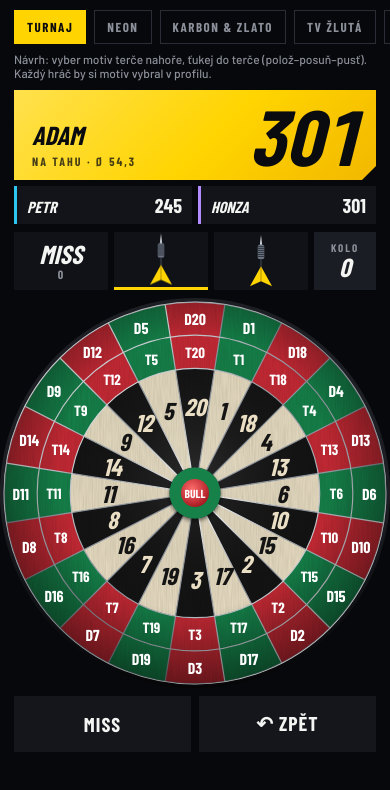
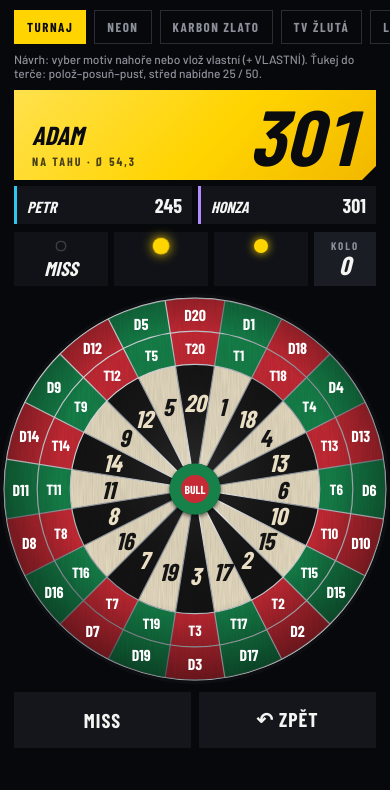
Before and after one commit to borladam6-coder/sipky, a plain HTML site: page design.html in a window 390 px wide. Both pictures are taken after a click on the button "MISS". Drawn offline with nearby package versions, Linux system fonts and the light colour scheme; a web font is replaced by a local one.

Commit message:
Návrh: tečky místo šipek, střed 25/50, vlastní motivy z JSON + šablona pro AI
Co-Authored-By: Claude Opus 5.5 <noreply@anthropic.com>
Claude-Session: https://claude.ai/code/session_01My5sk5yZiBw2parap7YXiU

```diff
--- a/design.html
+++ b/design.html
@@ -25,20 +25,21 @@ button{font:inherit;color:inherit;border:0;background:none;padding:0;cursor:poin
 .others{display:flex;gap:6px;margin:6px 14px 0}
 .others div{flex:1;background:#12141A;padding:7px 10px;display:flex;justify-content:space-between;align-items:baseline;border-left:3px solid var(--c)}
 .others b{font:italic 800 16px var(--cd);text-transform:uppercase}.others span{font:800 20px var(--cd)}
-/* šipky v kole */
-.rack{display:grid;grid-template-columns:repeat(3,1fr) auto;gap:6px;margin:8px 14px 0;align-items:stretch}
-.slot{position:relative;height:58px;background:#101217;display:flex;align-items:center;justify-content:center;overflow:hidden}
-.slot svg{transition:transform .45s cubic-bezier(.5,-.4,.6,1),opacity .45s}
-.slot.used svg{transform:translateY(-60px) rotate(-8deg);opacity:0}
-.slot .hit{position:absolute;inset:0;display:flex;flex-direction:column;align-items:center;justify-content:center;opacity:0;transform:scale(.6);transition:all .35s cubic-bezier(.3,1.5,.5,1) .15s}
-.slot.used .hit{opacity:1;transform:scale(1)}
-.hit b{font:italic 800 26px/1 var(--cd)}.hit small{font:700 12px var(--cd);color:var(--mut);letter-spacing:1px}
-.hit b.t{color:#FF5A5A}.hit b.d{color:#2EE08F}
-.slot.next{box-shadow:inset 0 -3px 0 var(--acc)}
-.slot.next svg{animation:bob 1.6s ease-in-out infinite}
-@keyframes bob{50%{transform:translateY(-3px)}}
+/* šipky v kole: 3 tečky */
+.rack{display:grid;grid-template-columns:repeat(3,1fr) auto;gap:6px;margin:8px 14px 0}
+.slot{height:54px;background:#101217;display:flex;flex-direction:column;align-items:center;justify-content:center;gap:5px}
+.dot{width:14px;height:14px;border-radius:50%;background:var(--doton);box-shadow:0 0 10px var(--doton);transition:all .3s cubic-bezier(.3,1.6,.5,1)}
+.slot.used .dot{background:transparent;box-shadow:inset 0 0 0 2px var(--dotoff);transform:scale(.8)}
+.slot.next .dot{animation:pulse 1.2s ease-in-out infinite}
+@keyframes pulse{50%{transform:scale(1.25)}}
+.slot b{font:italic 800 20px/1 var(--cd);min-height:20px;opacity:0;transform:translateY(6px);transition:all .3s}
+.slot.used b{opacity:1;transform:none}.slot b.t{color:#FF5A5A}.slot b.d{color:#2EE08F}
 .tot{min-width:62px;background:#1A1D24;display:flex;flex-direction:column;align-items:center;justify-content:center;padding:0 10px}
 .tot small{font:700 11px var(--cd);letter-spacing:2px;color:var(--mut)}.tot b{font:italic 800 26px/1 var(--cd)}
+.cust{display:none;margin:4px 14px 8px;gap:8px;flex-direction:column}.cust.on{display:flex}
+.cust textarea{height:150px;background:#0A0B0F;color:var(--ink);border:1px solid #3A3D46;font:12px ui-monospace,monospace;padding:8px}
+.cust button{height:44px;background:var(--acc);color:#0A0B0F;font:800 16px var(--cd);letter-spacing:1px}
+.cust p{margin:0;font-size:12px;color:#FF7A7A}
 /* terč */
 .bdw{position:relative;width:min(100% - 4px,62dvh);margin:10px auto 0;touch-action:none;user-select:none;-webkit-user-select:none;-webkit-touch-callout:none}
 .bdw svg{display:block;width:100%;height:auto;overflow:visible}
@@ -64,7 +65,8 @@ button{font:inherit;color:inherit;border:0;background:none;padding:0;cursor:poin
 </style></head><body>
 <div class="app">
   <div class="themes" id="themes"></div>
-  <p class="hint">Návrh: vyber motiv terče nahoře, ťukej do terče (polož–posuň–pusť). Každý hráč by si motiv vybral v profilu.</p>
+  <div class="cust" id="cust"><textarea id="custta" placeholder="Sem vlož motiv ve formátu JSON (podle šablony)…"></textarea><p id="custerr"></p><button id="custok">POUŽÍT MOTIV</button></div>
+  <p class="hint">Návrh: vyber motiv nahoře nebo vlož vlastní (+ VLASTNÍ). Ťukej do terče: polož–posuň–pusť, střed nabídne 25 / 50.</p>
   <div class="score"><div><div class="nm" id="nm">Adam</div><div class="sub">NA TAHU · Ø 54,3</div></div><div class="big" id="big">301</div></div>
   <div class="others"><div style="--c:#2EC5F0"><b>Petr</b><span>245</span></div><div style="--c:#B28CFF"><b>Honza</b><span>301</span></div></div>
   <div class="rack" id="rack"></div>
@@ -79,65 +81,84 @@ const DEFS=`
 <radialGradient id="shade" cx="50%" cy="45%" r="55%"><stop offset="0" stop-color="#fff" stop-opacity=".10"/><stop offset=".65" stop-color="#000" stop-opacity="0"/><stop offset="1" stop-color="#000" stop-opacity=".45"/></radialGradient>
 <linearGradient id="silver" x1="0" y1="0" x2="1" y2="1"><stop offset="0" stop-color="#F4F6F8"/><stop offset=".5" stop-color="#8E959E"/><stop offset="1" stop-color="#E2E6EA"/></linearGradient>
 <linearGradient id="gold" x1="0" y1="0" x2="1" y2="1"><stop offset="0" stop-color="#FFF1B8"/><stop offset=".45" stop-color="#C9962B"/><stop offset="1" stop-color="#FFE08A"/></linearGradient>
-<radialGradient id="rim" cx="50%" cy="40%" r="60%"><stop offset=".85" stop-color="#1C1E24"/><stop offset="1" stop-color="#050506"/></radialGradient>
-<filter id="fiber" x="0" y="0" width="100%" height="100%"><feTurbulence type="fractalNoise" baseFrequency=".9 .05" numOctaves="2" seed="4"/><feColorMatrix values="0 0 0 0 0  0 0 0 0 0  0 0 0 0 0  0 0 0 .55 0"/></filter>
+<filter id="sisal" x="0" y="0" width="100%" height="100%"><feTurbulence type="fractalNoise" baseFrequency=".9 .05" numOctaves="2" seed="4"/><feColorMatrix values="0 0 0 0 0  0 0 0 0 0  0 0 0 0 0  0 0 0 .55 0"/></filter>
+<filter id="brushed" x="0" y="0" width="100%" height="100%"><feTurbulence type="fractalNoise" baseFrequency=".02 1.2" numOctaves="1" seed="2"/><feColorMatrix values="0 0 0 0 1  0 0 0 0 1  0 0 0 0 1  0 0 0 .35 0"/></filter>
 <filter id="glow" x="-20%" y="-20%" width="140%" height="140%"><feGaussianBlur stdDeviation="3" result="b"/><feMerge><feMergeNode in="b"/><feMergeNode in="SourceGraphic"/></feMerge></filter>
 <filter id="soft" x="-30%" y="-30%" width="160%" height="160%"><feDropShadow dx="0" dy="2" stdDeviation="2" flood-opacity=".6"/></filter>
-<pattern id="carbon" width="8" height="8" patternUnits="userSpaceOnUse" patternTransform="rotate(45)"><rect width="8" height="8" fill="#15171B"/><rect width="4" height="4" fill="#1F2228"/><rect x="4" y="4" width="4" height="4" fill="#1F2228"/></pattern>
-<radialGradient id="bullR" cx="40%" cy="35%" r="70%"><stop offset="0" stop-color="#FF6B6B"/><stop offset="1" stop-color="#A3151D"/></radialGradient>`;
-const TH={
- turnaj:{name:'Turnaj',s:['#141414','#EADFC4'],r:['#C62A35','#16824A'],wire:'url(#silver)',ww:1.1,lab:['#EADFC4','#141414','#fff'],fiber:.22,shade:1,bull:['#16824A','url(#bullR)'],rim:'url(#rim)'},
- neon:{name:'Neon',s:['#0B0E17','#121829'],r:['rgba(255,46,151,.16)','rgba(0,229,255,.14)'],rs:['#FF2E97','#00E5FF'],wire:'#1E2740',ww:1,lab:['#7DF9FF','#7DF9FF','#fff'],glow:1,bull:['#00E5FF','#FF2E97'],rim:'#05060B'},
- zlato:{name:'Karbon & zlato',s:['url(#carbon)','#2A2620'],r:['#7A0F1C','#0D5E3A'],wire:'url(#gold)',ww:1.4,lab:['#E9C46A','#F3E3B5','#FFF1C8'],shade:1,bull:['#0D5E3A','#7A0F1C'],rim:'#0B0B0C',edge:'url(#gold)'},
- tv:{name:'TV žlutá',s:['#1A1C22','#262A33'],r:['#FFD400','#F4F4F2'],wire:'#07080B',ww:2.4,lab:['#F4F4F2','#F4F4F2','#0A0B0F'],bull:['#F4F4F2','#FFD400'],rim:'#07080B'},
- led:{name:'Led',s:['#0E2233','#173A52'],r:['#7FD4FF','#E8F6FF'],wire:'rgba(255,255,255,.35)',ww:1,lab:['#CFEFFF','#CFEFFF','#0E2233'],shade:1,bull:['#E8F6FF','#7FD4FF'],rim:'#081521'}
-};
-let T=localStorage.getItem('dtheme')||'turnaj';
+<pattern id="carbon" width="8" height="8" patternUnits="userSpaceOnUse" patternTransform="rotate(45)"><rect width="8" height="8" fill="#000" fill-opacity=".25"/><rect width="4" height="4" fill="#fff" fill-opacity=".06"/><rect x="4" y="4" width="4" height="4" fill="#fff" fill-opacity=".06"/></pattern>`;
+/* Vestavěné motivy – stejný formát jako šablona pro vlastní motivy */
+const BUILTIN=[
+ {name:'Turnaj',single:['#141414','#EADFC4'],double:['#C62A35','#16824A'],triple:['#C62A35','#16824A'],labels:{singleDark:'#EADFC4',singleLight:'#141414',double:'#FFFFFF',triple:'#FFFFFF'},wire:{color:'#C0C6CE',width:1.1,metal:'silver'},rim:'#0D0E11',bull:{outer:'#16824A',inner:'#C62A35',label:'#FFFFFF'},texture:'sisal',shade:true,highlight:'#FFD400',dots:{on:'#FFD400',off:'#3A3D46'}},
+ {name:'Neon',single:['#0B0E17','#121829'],double:['rgba(255,46,151,.16)','rgba(0,229,255,.14)'],triple:['rgba(255,46,151,.16)','rgba(0,229,255,.14)'],labels:{singleDark:'#7DF9FF',singleLight:'#7DF9FF',double:'#FF7AC0',triple:'#7DF9FF'},wire:{color:'#1E2740',width:1,metal:'none'},rim:'#05060B',bull:{outer:'#00E5FF',inner:'#FF2E97',label:'#FFFFFF'},glow:{double:'#FF2E97',triple:'#00E5FF'},texture:'none',shade:false,highlight:'#00E5FF',dots:{on:'#00E5FF',off:'#1E2740'}},
+ {name:'Karbon & zlato',single:['#17191D','#2A2620'],double:['#7A0F1C','#0D5E3A'],triple:['#7A0F1C','#0D5E3A'],labels:{singleDark:'#E9C46A',singleLight:'#F3E3B5',double:'#FFF1C8',triple:'#FFF1C8'},wire:{color:'#C9962B',width:1.4,metal:'gold'},rim:'#0B0B0C',bull:{outer:'#0D5E3A',inner:'#7A0F1C',label:'#FFF1C8'},texture:'carbon',shade:true,edge:'#C9962B',highlight:'#FFE08A',dots:{on:'#E9C46A',off:'#3A3326'}},
+ {name:'TV žlutá',single:['#1A1C22','#262A33'],double:['#FFD400','#F4F4F2'],triple:['#FFD400','#F4F4F2'],labels:{singleDark:'#F4F4F2',singleLight:'#F4F4F2',double:'#0A0B0F',triple:'#0A0B0F'},wire:{color:'#07080B',width:2.4,metal:'none'},rim:'#07080B',bull:{outer:'#F4F4F2',inner:'#FFD400',label:'#0A0B0F'},texture:'none',shade:false,highlight:'#FF4D4D',dots:{on:'#FFD400',off:'#2A2D35'}},
+ {name:'Led',single:['#0E2233','#173A52'],double:['#7FD4FF','#E8F6FF'],triple:['#7FD4FF','#E8F6FF'],labels:{singleDark:'#CFEFFF',singleLight:'#CFEFFF',double:'#0E2233',triple:'#0E2233'},wire:{color:'rgba(255,255,255,.35)',width:1,metal:'none'},rim:'#081521',bull:{outer:'#E8F6FF',inner:'#7FD4FF',label:'#0E2233'},texture:'brushed',shade:true,highlight:'#FFD400',dots:{on:'#7FD4FF',off:'#173A52'}}
+];
+/* kontrola motivu: jen barvy a čísla, nic jiného se do terče nedostane */
+const COL=/^(#[0-9a-f]{3,8}|rgba?\(\s*[\d.]+\s*,\s*[\d.]+\s*,\s*[\d.]+\s*(,\s*[\d.]+\s*)?\)|transparent)$/i;
+function cleanTheme(t){
+ const base=BUILTIN[0],err=[];
+ const c=(v,d,k)=>{if(v==null)return d;if(typeof v==='string'&&COL.test(v.trim()))return v.trim();err.push(k+': „'+v+'“ není barva');return d;};
+ const pair=(v,d,k)=>Array.isArray(v)&&v.length===2?[c(v[0],d[0],k+'[0]'),c(v[1],d[1],k+'[1]')]:(v==null?d:(err.push(k+': čekám dvě barvy'),d));
+ const L=t.labels||{},W=t.wire||{},B=t.bull||{},D=t.dots||{},G=t.glow;
+ const out={name:String(t.name||'Vlastní').slice(0,24),single:pair(t.single,base.single,'single'),double:pair(t.double,base.double,'double'),triple:pair(t.triple||t.double,base.triple,'triple'),
+  labels:{singleDark:c(L.singleDark,base.labels.singleDark,'labels.singleDark'),singleLight:c(L.singleLight,base.labels.singleLight,'labels.singleLight'),double:c(L.double,'#FFFFFF','labels.double'),triple:c(L.triple,L.double||'#FFFFFF','labels.triple')},
+  wire:{color:c(W.color,'#C0C6CE','wire.color'),width:Math.min(4,Math.max(0,+W.width||1)),metal:['silver','gold','none'].includes(W.metal)?W.metal:'none'},
+  rim:c(t.rim,'#0D0E11','rim'),bull:{outer:c(B.outer,'#16824A','bull.outer'),inner:c(B.inner,'#C62A35','bull.inner'),label:c(B.label,'#FFFFFF','bull.label')},
+  glow:G&&typeof G==='object'?{double:c(G.double,'#FF2E97','glow.double'),triple:c(G.triple,'#00E5FF','glow.triple')}:null,
+  texture:['none','sisal','carbon','brushed'].includes(t.texture)?t.texture:'none',shade:t.shade!==false,edge:t.edge?c(t.edge,null,'edge'):null,
+  highlight:c(t.highlight,'#FFD400','highlight'),dots:{on:c(D.on,'#FFD400','dots.on'),off:c(D.off,'#3A3D46','dots.off')}};
+ return {t:out,err};
+}
+let CUSTOM=null;try{CUSTOM=JSON.parse(localStorage.getItem('dcustom'));}catch(e){}
+const allThemes=()=>BUILTIN.concat(CUSTOM?[CUSTOM]:[]);
+let T=+(localStorage.getItem('dtheme2')||0);if(!allThemes()[T])T=0;
 const P=(r,d)=>{const a=d*Math.PI/180;return[(r*Math.cos(a)).toFixed(2),(r*Math.sin(a)).toFixed(2)]};
 const arc=(r0,r1,d0,d1)=>{const[a,b]=P(r1,d0),[c,d]=P(r1,d1),[e,f]=P(r0,d1),[g,h]=P(r0,d0);return`M${a} ${b}A${r1} ${r1} 0 0 1 ${c} ${d}L${e} ${f}A${r0} ${r0} 0 0 0 ${g} ${h}Z`};
+let bullOpen=false;
 function board(){
- const t=TH[T];let o=`<defs>${DEFS}<clipPath id="bc"><circle r="${R}"/></clipPath></defs><circle r="${R+4}" fill="${t.rim}"/>`;
- let cells='',labs='',rings='';
+ const t=allThemes()[T];let o=`<defs>${DEFS}<clipPath id="bc"><circle r="${R}"/></clipPath></defs><circle r="${R+4}" fill="${t.rim}"/>`;
+ let cells='',carb='',labs='',rings='';
  ORD.forEach((n,i)=>{const m0=-90+i*18,ev=i%2===0;
-  [[RB,rS,1],[rS,rT,3],[rT,R,2]].forEach(([a,b,m])=>{const f=m===1?t.s[ev?0:1]:t.r[ev?0:1];
+  [[RB,rS,1],[rS,rT,3],[rT,R,2]].forEach(([a,b,m])=>{const f=m===1?t.single[ev?0:1]:m===3?t.triple[ev?0:1]:t.double[ev?0:1];
    cells+=`<path class="cell" id="c${n}_${m}" d="${arc(a,b,m0-9,m0+9)}" fill="${f}"/>`;
-   if(t.rs&&m!==1)rings+=`<path d="${arc(a+2,b-2,m0-7.5,m0+7.5)}" fill="none" stroke="${t.rs[ev?0:1]}" stroke-width="1.6"/>`;
-   const lr=m===1?a+.62*(b-a):(a+b)/2,[x,y]=P(lr,m0),tc=m===1?t.lab[ev?0:1]:(t.rs?t.rs[ev?0:1]:t.lab[2]);
+   if(t.texture==='carbon'&&m===1&&ev)carb+=`<path d="${arc(a,b,m0-9,m0+9)}" fill="url(#carbon)"/>`;
+   if(t.glow&&m!==1)rings+=`<path d="${arc(a+2,b-2,m0-7.5,m0+7.5)}" fill="none" stroke="${m===2?t.glow.double:t.glow.triple}" stroke-width="1.6"/>`;
+   const lr=m===1?a+.62*(b-a):(a+b)/2,[x,y]=P(lr,m0),tc=m===1?(ev?t.labels.singleDark:t.labels.singleLight):m===2?t.labels.double:t.labels.triple;
    labs+=`<text x="${x}" y="${y}" fill="${tc}" font-size="${m===1?23:m===2?15:14}" text-anchor="middle" dominant-baseline="central"${m===1?' font-style="italic" font-weight="800"':''}>${m===1?n:(m===2?'D':'T')+n}</text>`;});});
- o+=`<g>${cells}</g>`;
- if(t.fiber)o+=`<rect x="-${R}" y="-${R}" width="${2*R}" height="${2*R}" filter="url(#fiber)" opacity="${t.fiber}" clip-path="url(#bc)" pointer-events="none"/>`;
- if(t.rs)o+=`<g filter="url(#glow)">${rings}</g>`;
+ o+=`<g>${cells}${carb}</g>`;
+ if(t.texture==='sisal'||t.texture==='brushed')o+=`<rect x="-${R}" y="-${R}" width="${2*R}" height="${2*R}" filter="url(#${t.texture})" opacity="${t.texture==='sisal'?.22:.5}" clip-path="url(#bc)" pointer-events="none"/>`;
+ if(t.glow)o+=`<g filter="url(#glow)">${rings}</g>`;
  let w='';for(let i=0;i<20;i++){const d=-90+i*18-9,[x0,y0]=P(RB,d),[x1,y1]=P(R,d);w+=`<line x1="${x0}" y1="${y0}" x2="${x1}" y2="${y1}"/>`;}
  [rS,rT,R].forEach(r=>w+=`<circle r="${r}" fill="none"/>`);
- o+=`<g stroke="${t.wire}" stroke-width="${t.ww}" pointer-events="none">${w}</g>`;
+ if(t.wire.width>0)o+=`<g stroke="${t.wire.metal==='none'?t.wire.color:'url(#'+t.wire.metal+')'}" stroke-width="${t.wire.width}" pointer-events="none">${w}</g>`;
  if(t.shade)o+=`<circle r="${R}" fill="url(#shade)" pointer-events="none"/>`;
  if(t.edge)o+=`<circle r="${R+2}" fill="none" stroke="${t.edge}" stroke-width="3"/>`;
  o+=`<g id="labs">${labs}</g><g id="pins"></g>`;
- o+=`<g id="bull" filter="url(#soft)"><circle r="${RB}" fill="${t.bull[0]}"/><circle r="${RB*.55}" fill="${t.bull[1]}"/><text y="0" fill="#fff" font-size="11" text-anchor="middle" dominant-baseline="central" font-weight="800">BULL</text></g>`;
+ o+=`<g filter="url(#soft)"><circle r="${RB}" fill="${t.bull.outer}"/><circle r="${RB*.55}" fill="${t.bull.inner}"/><text fill="${t.bull.label}" font-size="11" text-anchor="middle" dominant-baseline="central" font-weight="800">BULL</text></g>`;
+ if(bullOpen){o+=`<circle r="${R+4}" fill="#07080B" opacity=".62"/>`;[[1,-64,t.bull.outer,'25','BULL'],[2,64,t.bull.inner,'50','BULLSEYE']].forEach(([m,x,c,v,l])=>{o+=`<line x1="0" y1="0" x2="${x}" y2="-80" stroke="${t.highlight}" stroke-width="3"/><circle cx="${x}" cy="-80" r="42" fill="${c}" stroke="#fff" stroke-width="2"/><text x="${x}" y="-88" fill="${t.bull.label}" font-size="30" text-anchor="middle" dominant-baseline="central" font-weight="800">${v}</text><text x="${x}" y="-62" fill="${t.bull.label}" font-size="12" text-anchor="middle" dominant-baseline="central">${l}</text>`;});o+=`<circle r="${RB}" fill="${t.bull.inner}" stroke="${t.highlight}" stroke-width="4"/>`;}
  return`<svg viewBox="${-VB/2} ${-VB/2} ${VB} ${VB}">${o}</svg>`;
 }
-const dartSvg=c=>`<svg viewBox="0 0 40 80" style="height:52px"><path d="M20 0l1.8 15h-3.6z" fill="#D5DAE1"/><rect x="15" y="15" width="10" height="22" rx="2.5" fill="#6B7383"/><g stroke="#2B2F37" stroke-width="1.4">${[18,21,24,27,30,33].map(y=>`<line x1="15" y1="${y}" x2="25" y2="${y}"/>`).join('')}</g><rect x="18.3" y="37" width="3.4" height="17" fill="#2A2E37"/><path d="M20 48L3 79l17-8 17 8z" fill="${c}"/><path d="M20 48v23" stroke="rgba(0,0,0,.35)" stroke-width="1.4"/></svg>`;
 const S={darts:[],score:301};
 function rack(){
- const el=document.getElementById('rack');let h='';
- for(let i=0;i<3;i++){const d=S.darts[i];
-  h+=`<div class="slot${d?' used':''}${i===S.darts.length?' next':''}">${dartSvg('#FFD400')}<div class="hit">${d?`<b class="${d.m===3?'t':d.m===2?'d':''}">${d.l}</b><small>${d.v}</small>`:''}</div></div>`;}
- h+=`<div class="tot"><small>KOLO</small><b>${S.darts.reduce((a,d)=>a+d.v,0)}</b></div>`;
- el.innerHTML=h;
+ const t=allThemes()[T],el=document.getElementById('rack');el.style.setProperty('--doton',t.dots.on);el.style.setProperty('--dotoff',t.dots.off);let h='';
+ for(let i=0;i<3;i++){const d=S.darts[i];h+=`<div class="slot${d?' used':''}${i===S.darts.length?' next':''}"><i class="dot"></i><b class="${d?(d.m===3?'t':d.m===2?'d':''):''}">${d?d.l:''}</b></div>`;}
+ h+=`<div class="tot"><small>KOLO</small><b>${S.darts.reduce((a,d)=>a+d.v,0)}</b></div>`;el.innerHTML=h;
 }
-function themes(){document.getElementById('themes').innerHTML=Object.entries(TH).map(([k,t])=>`<button class="chip" data-t="${k}" aria-pressed="${k===T}">${t.name}</button>`).join('');}
-function draw(){const w=document.getElementById('bdw');w.querySelector('svg')&&w.querySelector('svg').remove();w.insertAdjacentHTML('afterbegin',board());themes();rack();}
-document.getElementById('themes').onclick=e=>{const b=e.target.closest('[data-t]');if(!b)return;T=b.dataset.t;localStorage.setItem('dtheme',T);draw();};
+function themes(){document.getElementById('themes').innerHTML=allThemes().map((t,i)=>`<button class="chip" data-t="${i}" aria-pressed="${i===T}">${t.name.replace(/[<>&"]/g,'')}</button>`).join('')+`<button class="chip" data-t="+">+ VLASTNÍ</button>`;}
+function draw(){const w=document.getElementById('bdw'),old=document.getElementById('pins'),keep=old?old.innerHTML.replace(/class="ripple"[^>]*>/g,'>'):'';w.querySelector('svg')&&w.querySelector('svg').remove();w.insertAdjacentHTML('afterbegin',board());document.getElementById('pins').innerHTML=keep;themes();rack();}
+document.getElementById('themes').onclick=e=>{const b=e.target.closest('[data-t]');if(!b)return;if(b.dataset.t==='+'){const c=document.getElementById('cust');c.classList.toggle('on');if(CUSTOM)document.getElementById('custta').value=JSON.stringify(CUSTOM,null,1);return;}T=+b.dataset.t;localStorage.setItem('dtheme2',T);draw();};
+document.getElementById('custok').onclick=()=>{const er=document.getElementById('custerr');let j;try{j=JSON.parse(document.getElementById('custta').value.replace(/^[^{]*/,'').replace(/[^}]*$/,''));}catch(e){er.textContent='Text není platný JSON – zkopíruj jen blok { … } z odpovědi AI.';return;}const r=cleanTheme(j);CUSTOM=r.t;localStorage.setItem('dcustom',JSON.stringify(CUSTOM));T=BUILTIN.length;localStorage.setItem('dtheme2',T);er.textContent=r.err.length?'Opraveno na výchozí: '+r.err.join(' · '):'';if(!r.err.length)document.getElementById('cust').classList.remove('on');draw();};
 /* zásahy */
 let hold=null,cur=null;
-function hitAt(ux,uy){const r=Math.hypot(ux,uy);if(r<=RB)return{n:25,m:2,l:'BULL',v:50};if(r>R)return null;const a=Math.atan2(uy,ux)*180/Math.PI+90,i=((Math.round(a/18)%20)+20)%20,n=ORD[i],m=r<=rS?1:r<=rT?3:2;return{n,m,l:(m===3?'T':m===2?'D':'')+n,v:n*m};}
+function hitAt(ux,uy){if(bullOpen){for(const[m,x]of[[1,-64],[2,64]])if(Math.hypot(ux-x,uy+80)<=42)return{n:25,m,l:m===2?'BULL':'25',v:25*m,br:1};return null;}const r=Math.hypot(ux,uy);if(r<=RB)return{bull:1,l:'BULL?'};if(r>R)return null;const a=Math.atan2(uy,ux)*180/Math.PI+90,i=((Math.round(a/18)%20)+20)%20,n=ORD[i],m=r<=rS?1:r<=rT?3:2;return{n,m,l:(m===3?'T':m===2?'D':'')+n,v:n*m};}
 function pt(e){const w=document.getElementById('bdw'),r=w.getBoundingClientRect(),k=VB/r.width;return{px:e.clientX-r.left,py:e.clientY-r.top,w:r.width,ux:(e.clientX-r.left-r.width/2)*k,uy:(e.clientY-r.top-r.height/2)*k};}
-function paint(h,on){if(!h||h.n===25)return;const el=document.getElementById('c'+h.n+'_'+h.m);if(el)el.style.filter=on?'brightness(1.8) saturate(1.3) drop-shadow(0 0 6px #FFD400)':'';}
-function show(h,p){if((h&&h.l)!==(cur&&cur.l)){paint(cur,false);paint(h,true);cur=h;}const t=document.getElementById('tag');if(!h){t.className='tag';return;}t.innerHTML=`${h.l}<small>${h.v} BODŮ · ZBUDE ${S.score-h.v}</small>`;t.className='tag on';t.style.left=Math.max(60,Math.min(p.w-60,p.px))+'px';t.style.top=(p.py-44)+'px';}
+function paint(h,on){if(!h||h.n===25||h.bull)return;const el=document.getElementById('c'+h.n+'_'+h.m);if(el)el.style.filter=on?'brightness(1.8) saturate(1.3) drop-shadow(0 0 6px '+allThemes()[T].highlight+')':'';}
+function show(h,p){if((h&&h.l)!==(cur&&cur.l)){paint(cur,false);paint(h,true);cur=h;}const t=document.getElementById('tag');if(!h){t.className='tag';return;}t.innerHTML=h.bull?`BULL<small>25 / 50</small>`:`${h.l}<small>${h.v} BODŮ · ZBUDE ${S.score-h.v}</small>`;t.style.background=allThemes()[T].highlight;t.className='tag on';t.style.left=Math.max(60,Math.min(p.w-60,p.px))+'px';t.style.top=(p.py-44)+'px';}
 const bdw=document.getElementById('bdw');
 bdw.addEventListener('pointerdown',e=>{e.preventDefault();bdw.setPointerCapture(e.pointerId);const p=pt(e);hold=p;show(hitAt(p.ux,p.uy),p);});
 bdw.addEventListener('pointermove',e=>{if(!hold)return;const p=pt(e);hold=p;show(hitAt(p.ux,p.uy),p);});
-bdw.addEventListener('pointerup',e=>{if(!hold)return;const p=hold;hold=null;const h=cur;paint(cur,false);cur=null;document.getElementById('tag').className='tag';if(h)throwDart(h,p);});
+bdw.addEventListener('pointerup',e=>{if(!hold)return;const p=hold;hold=null;const h=cur;paint(cur,false);cur=null;document.getElementById('tag').className='tag';if(bullOpen){bullOpen=false;draw();if(h)throwDart(h,{ux:0,uy:0});return;}if(h&&h.bull){bullOpen=true;draw();return;}if(h)throwDart(h,p);});
 function throwDart(h,p){
  if(S.darts.length>=3)return;
  h.pin=!!p;S.darts.push(h);S.score-=h.v;
```
Also changed, not shown: 1 other file.
